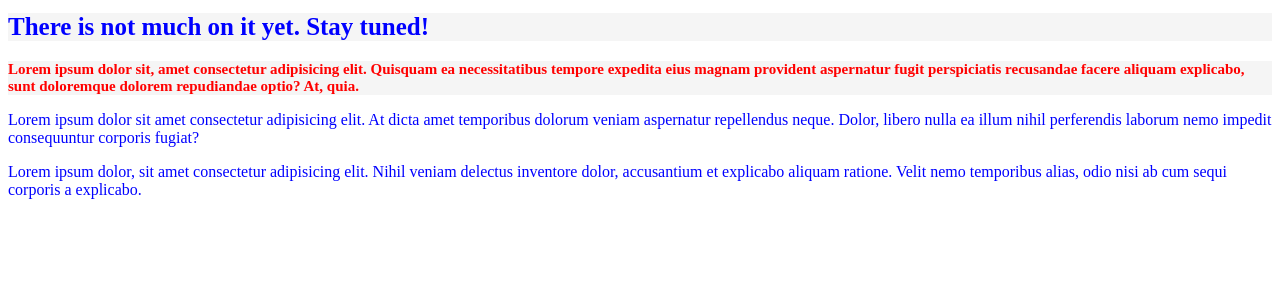
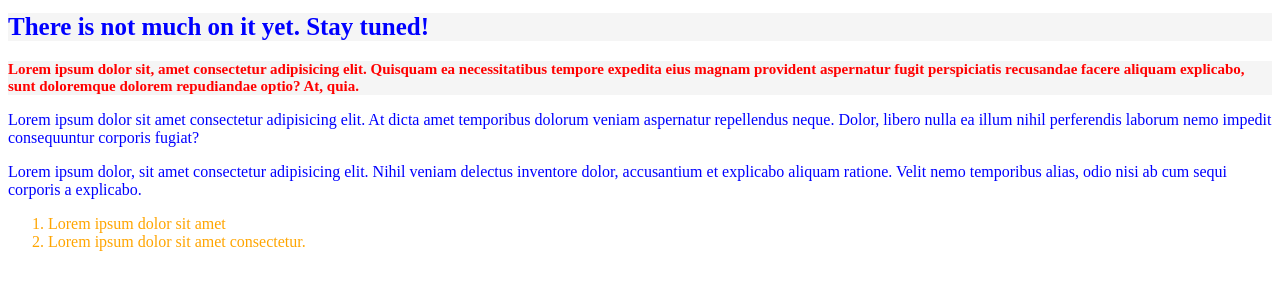
Before and after one commit to TeiganShannyn/Class7-14, a plain HTML site: page index.html in a window 1280 px wide. Shown: the part 87-372 px from the top of the page. Drawn offline with Linux system fonts and the light colour scheme.

Commit message:
more content

```diff
--- a/index.html
+++ b/index.html
@@ -17,19 +17,11 @@
     <p>Lorem ipsum dolor, sit amet consectetur adipisicing elit. Nihil veniam delectus inventore dolor, accusantium et explicabo aliquam ratione. Velit nemo temporibus alias, odio nisi ab cum sequi corporis a explicabo.
     </p>
 </div>
-
-
-
-
-
-
-
-
-
-
-
-
-
-
+<div class="two">
+<ol>
+    <li>Lorem ipsum dolor sit amet</li>
+    <li>Lorem ipsum dolor sit amet consectetur.</li>
+</ol>
+</div>
 </body>
 </html>
--- a/style.css
+++ b/style.css
@@ -24,3 +24,6 @@ p {
 .id {
     color: greenyellow;
     }
+    ol{
+        color: orange
+    }
```
